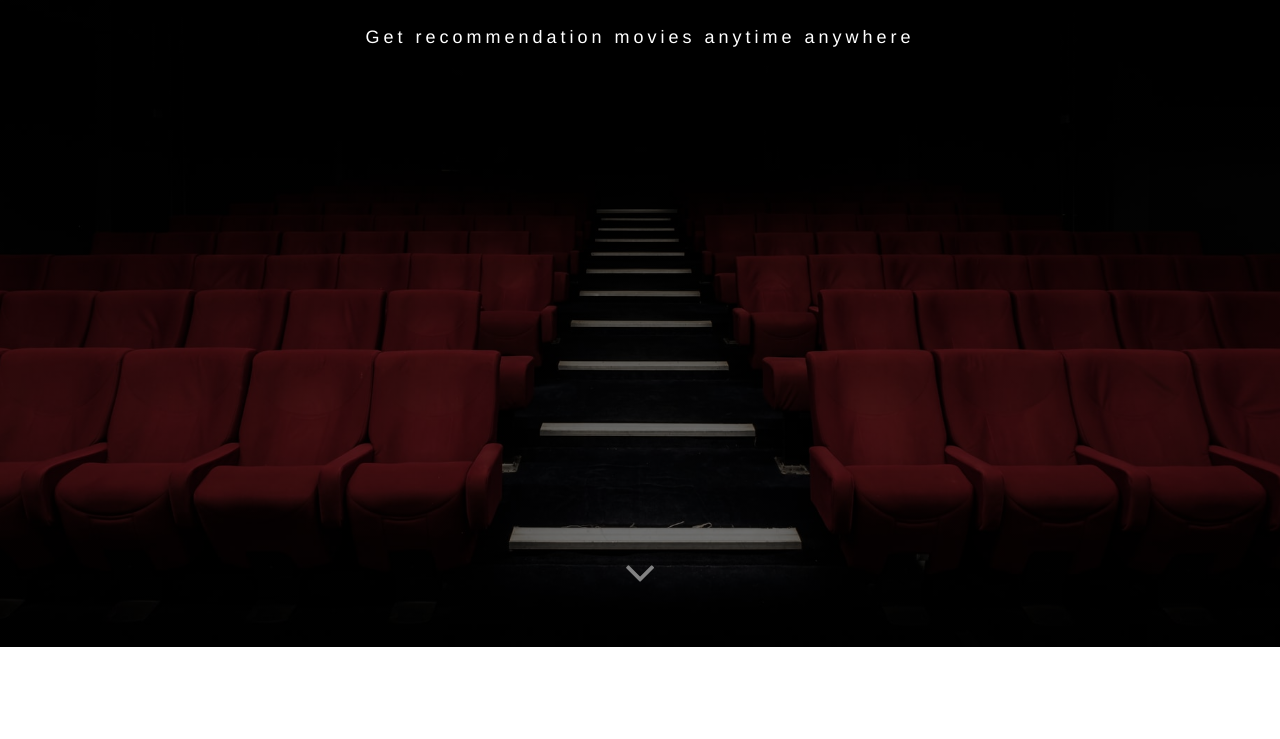
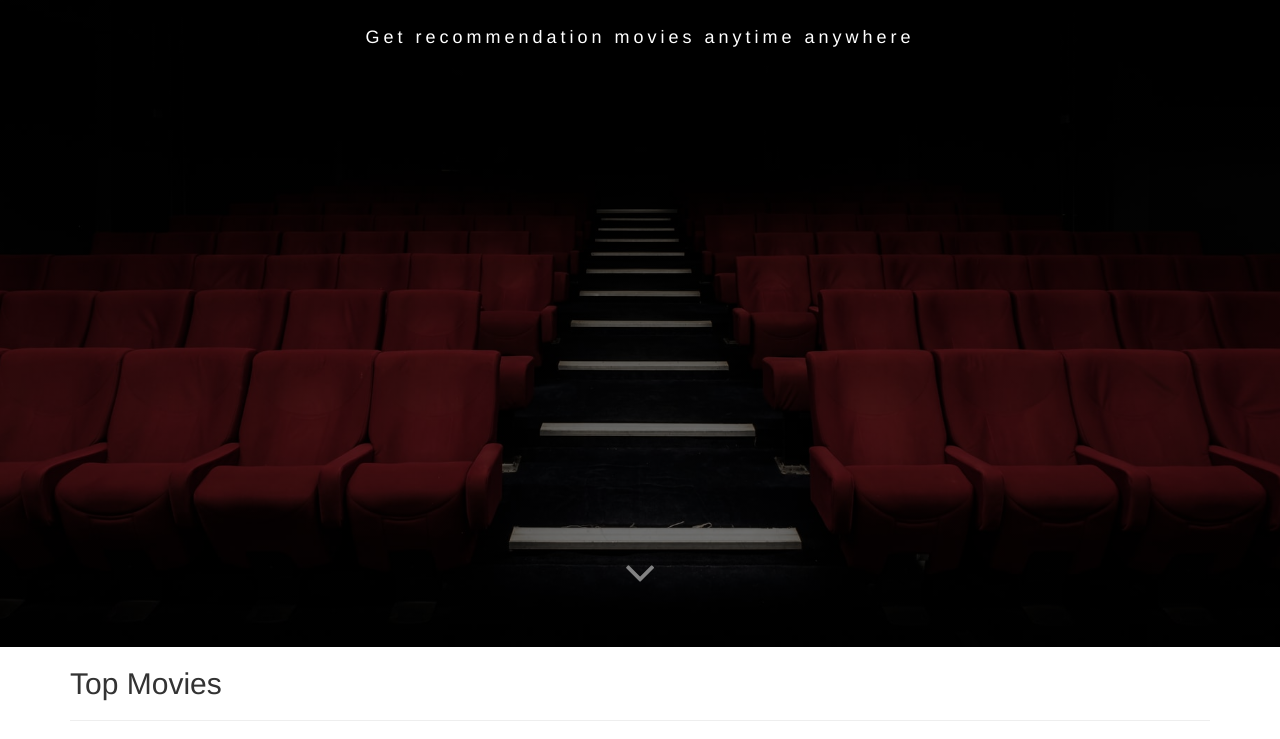
Before and after one commit to muhammadzhuhry/FlixGO, a plain HTML site: page index.html in a window 1280 px wide. Shown: the part 253-992 px from the top of the page. Before the commit the page ends 900 px from the top, so only its background shows below. Drawn offline with nearby package versions, Linux system fonts and the light colour scheme; files whose address does not match are found by name.

Commit message:
add topmovies section#will be continue later

```diff
--- a/index.html
+++ b/index.html
@@ -59,6 +59,18 @@
 
     </div>
 
+    <div id="topmovies" class="topmovies padding-top-50 margin-bottom-50">
+      <div class="container">
+        <h2>Top Movies</h2>
+        <hr class="hr-line">
+
+        <div class="row padding-top-50">
+
+        </div>
+
+      </div>
+    </div>
+
   </main>
 
   <script src="https://code.jquery.com/jquery-3.2.1.slim.min.js" integrity="sha384-KJ3o2DKtIkvYIK3UENzmM7KCkRr/rE9/Qpg6aAZGJwFDMVNA/GpGFF93hXpG5KkN" crossorigin="anonymous"></script>
```
